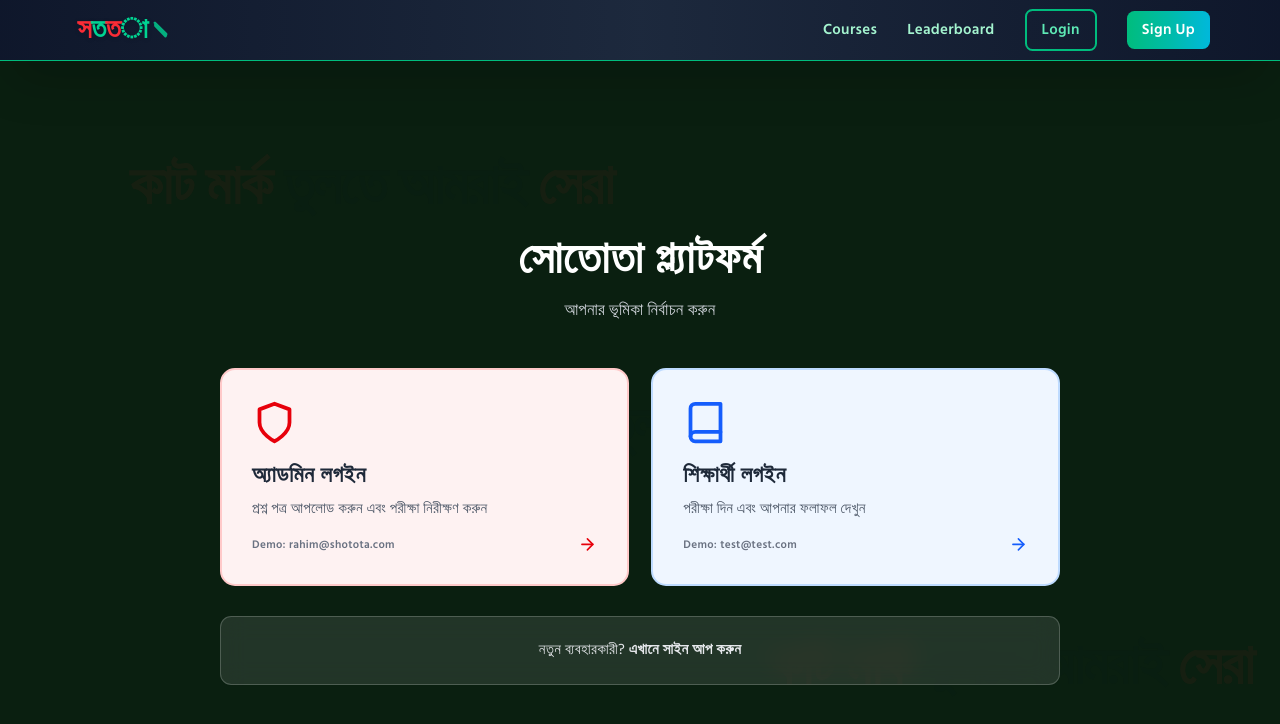
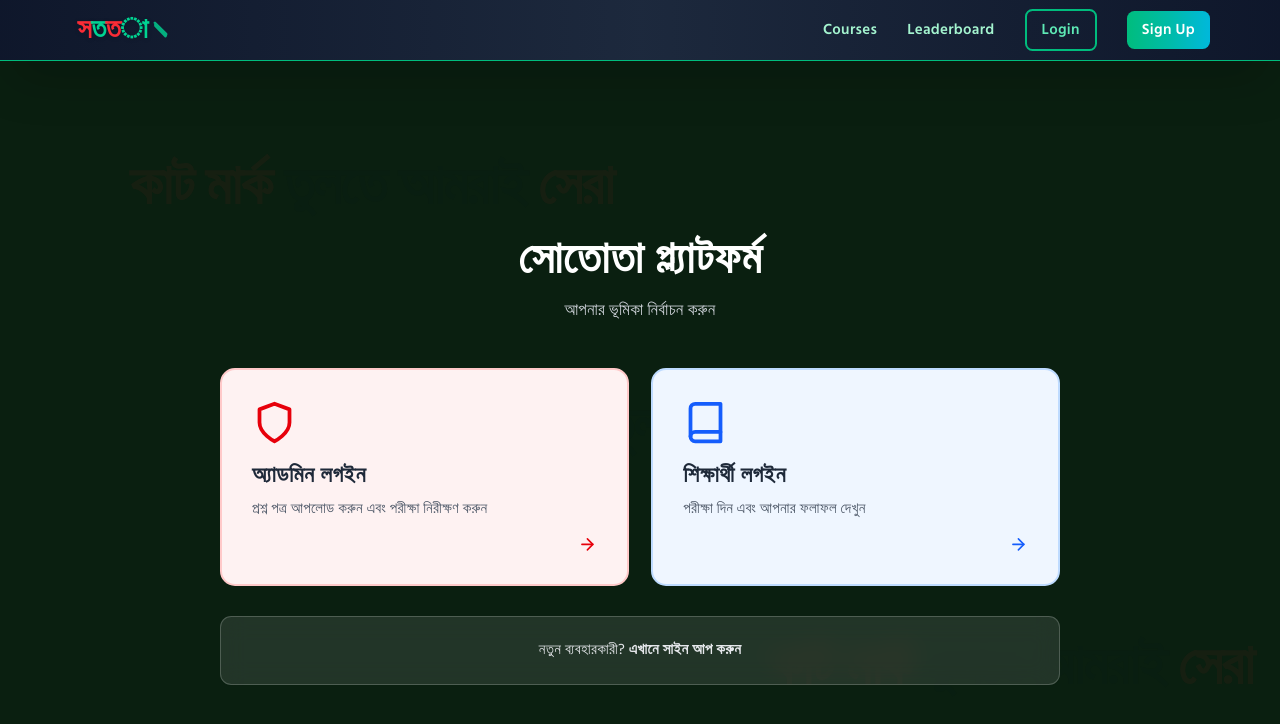
Before and after one commit to Tanjimscreation/shotota-v2, a Next.js app: page /login in a window 1280 px wide. Shown: the top 724 px of the page. Built offline with nearby package versions, Linux system fonts and the light colour scheme; no server answers.

Commit message:
Final: Remove all demo credentials, apply all transitions

```diff
--- a/app/(auth)/login/page.tsx
+++ b/app/(auth)/login/page.tsx
@@ -17,7 +17,6 @@
       icon: FiShield,
       color: 'bg-red-50 hover:bg-red-100 border-red-200',
       textColor: 'text-red-600',
-      demo: 'Demo: rahim@shotota.com'
     },
     {
       id: 'student',
@@ -26,7 +25,6 @@
       icon: FiBook,
       color: 'bg-blue-50 hover:bg-blue-100 border-blue-200',
       textColor: 'text-blue-600',
-      demo: 'Demo: test@test.com'
     }
   ]
 
@@ -64,8 +62,7 @@
                 </div>
                 <h2 className="text-2xl font-bold text-gray-800 mb-2">{role.title}</h2>
                 <p className="text-gray-600 mb-4">{role.description}</p>
-                <div className="flex items-center justify-between">
-                  <span className="text-xs font-semibold text-gray-500">{role.demo}</span>
+                <div className="flex items-center justify-end">
                   <FiArrowRight className={`${role.textColor} text-xl`} />
                 </div>
               </motion.button>
```
